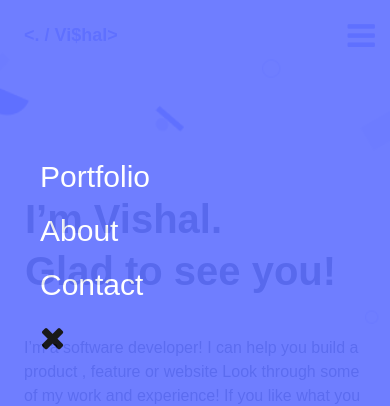
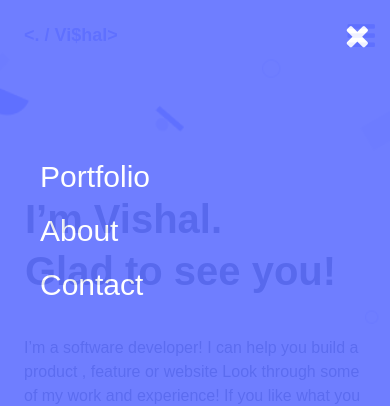
Before and after one commit to Vishal30M/Portfolio, a website: page index.html in a window 390 px wide. Both pictures are taken after a click on the element 368 px from the left and 26 px from the top of the page. Shown: the top 406 px of the page. Drawn offline with Linux system fonts and the light colour scheme.

Commit message:
Added burger mento to the modal part

```diff
--- a/style.css
+++ b/style.css
@@ -508,6 +508,24 @@ form {
   text-decoration: none;
 }
 
+/* Burger and close icon styles */
+.burger {
+  display: flex;
+  justify-content: center;
+  align-items: center;
+  cursor: pointer;
+}
+
+.close-icon {
+  display: flex;
+  justify-content: center;
+  align-items: center;
+  cursor: pointer;
+  position: absolute;
+  top: 20px;
+  right: 20px;
+  color: #fff;
+}
 
 @media screen and (min-width: 768px) {
   header {
```
